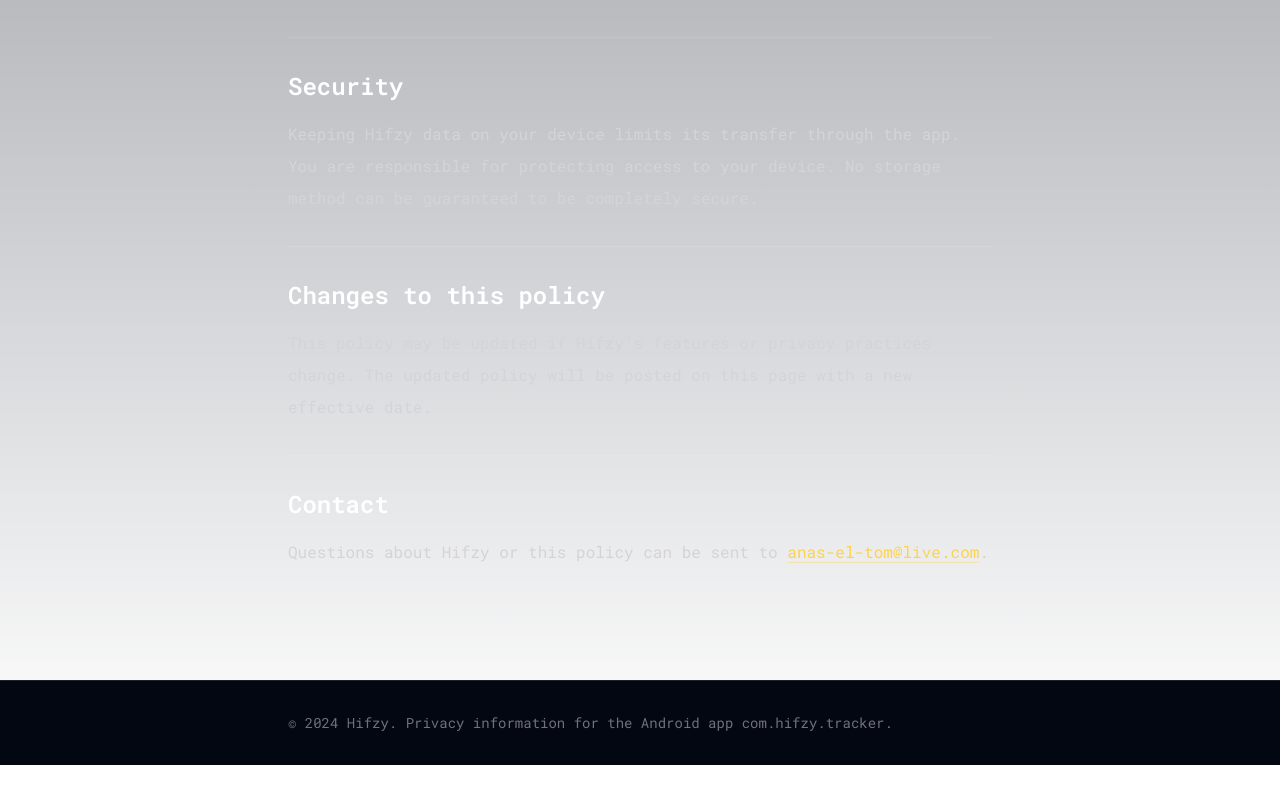
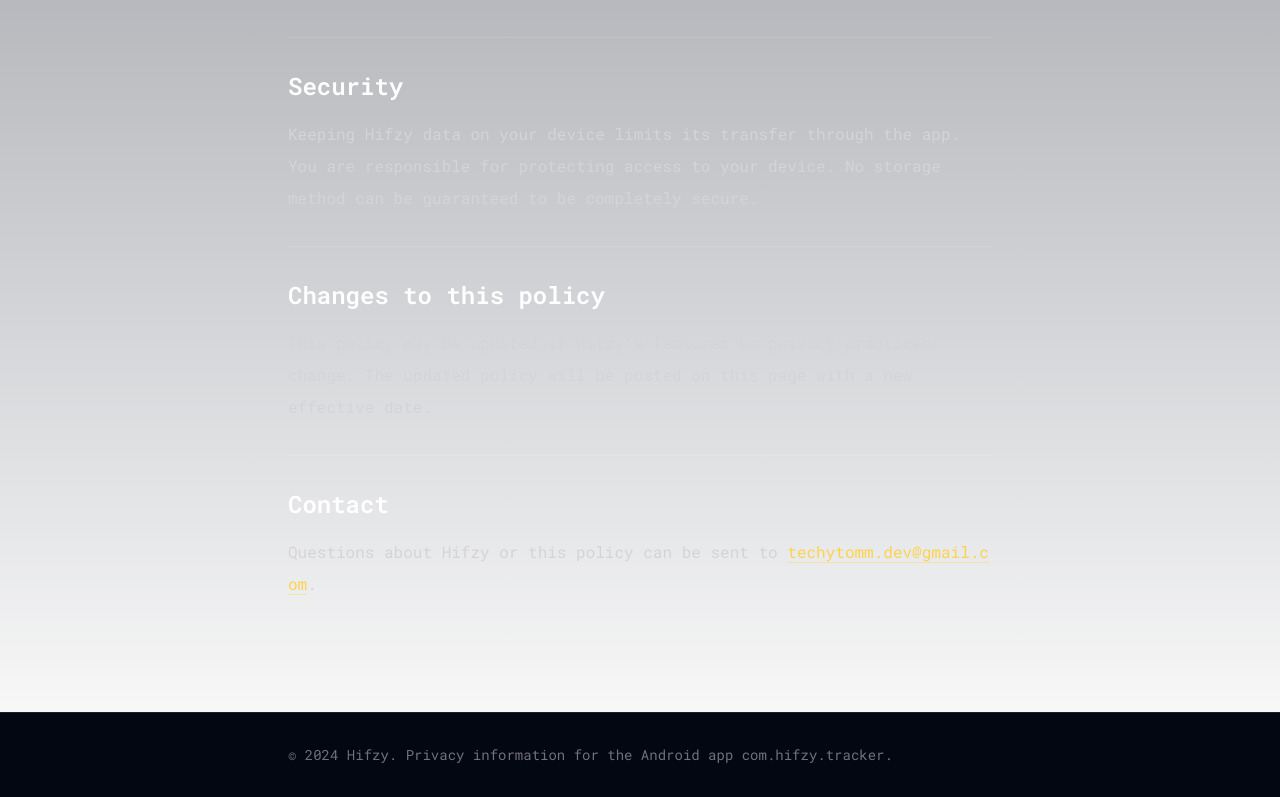
Before and after one commit to anashamdiosman/next-portfolio, a Next.js app: page /hifzy/privacy in a window 1280 px wide. Shown: the part 1822-2619 px from the top of the page. Before the commit the page ends 2587 px from the top, so only its background shows below. Built offline with nearby package versions, Linux system fonts and the light colour scheme; no server answers.

Commit message:
Update contact email in privacy.tsx

```diff
--- a/pages/hifzy/privacy.tsx
+++ b/pages/hifzy/privacy.tsx
@@ -141,7 +141,7 @@
                 href="mailto:anas-el-tom@live.com"
                 className="break-all text-amber-300 underline decoration-amber-300/40 underline-offset-4 hover:text-amber-200"
               >
-                anas-el-tom@live.com
+                techytomm.dev@gmail.com
               </a>
               .
             </p>
```
